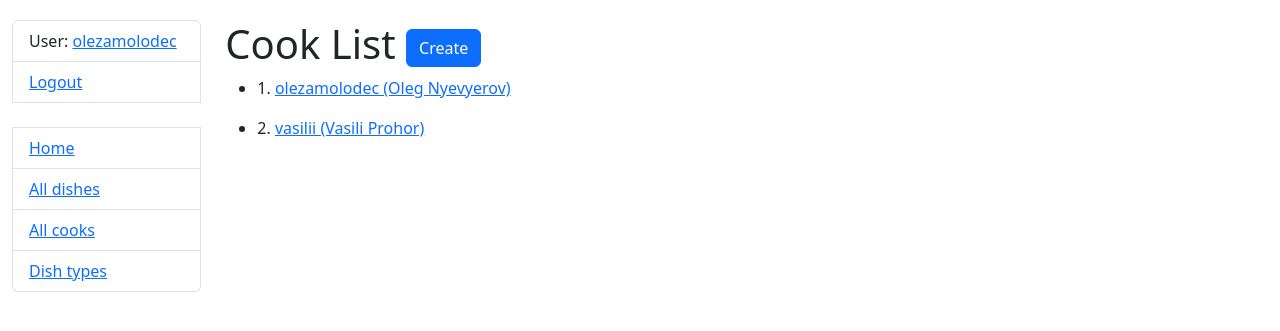
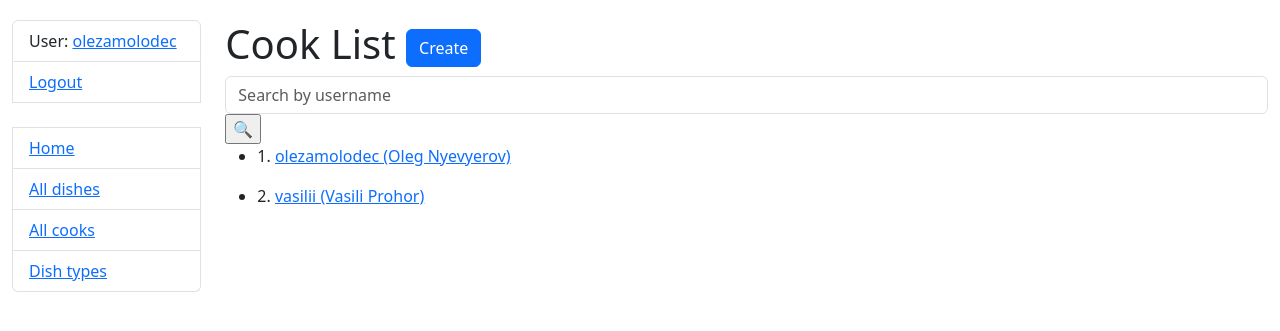
Before and after one commit to onyevyerov/restaurant-kitchen-service, a Django app: page /cooks/ in a window 1280 px wide. Shown: the top 331 px of the page. Run offline with Django 4.2, Linux system fonts and the light colour scheme; a user stored in the database is signed in; data comes from the database, SQL or seed files in the repository; some libraries are stand-ins or nearby versions.

Commit message:
Add CookUsernameSearchFrom to CookListView and to cook_list.html

```diff
--- a/kitchen/views.py
+++ b/kitchen/views.py
@@ -4,7 +4,7 @@ from django.shortcuts import render
 from django.urls import reverse_lazy
 from django.views import generic
 
-from kitchen.forms import DishForm, CookForm, DishTypeForm, CookUpdateForm, DishNameSearchForm
+from kitchen.forms import DishForm, CookForm, DishTypeForm, CookUpdateForm, DishNameSearchForm, CookUsernameSearchForm
 from kitchen.models import Dish, Cook, DishType, Ingredient
 
 
@@ -72,6 +72,14 @@ class CookListView(LoginRequiredMixin, generic.ListView):
     model = Cook
     paginate_by = 5
 
+    def get_context_data(self, **kwargs):
+        context = super(CookListView, self).get_context_data(**kwargs)
+        username = self.request.GET.get("username", "")
+        context["search_form"] = CookUsernameSearchForm(
+            initial={"username": username}
+        )
+        return context
+
 
 class CookCreateView(LoginRequiredMixin, generic.CreateView):
     model = Cook
--- a/templates/kitchen/cook_list.html
+++ b/templates/kitchen/cook_list.html
@@ -1,4 +1,5 @@
 {% extends "base.html" %}
+{% load crispy_forms_filters %}
 
 {% block content %}
   <h1>
@@ -7,6 +8,10 @@
       Create
     </a>
   </h1>
+  <form method="get" action="" class="form-inline">
+    {{ search_form|crispy }}
+    <input type="submit" value="🔍">
+  </form>
   {% if cook_list %}
     {% for cook in cook_list %}
       <ul>
```
